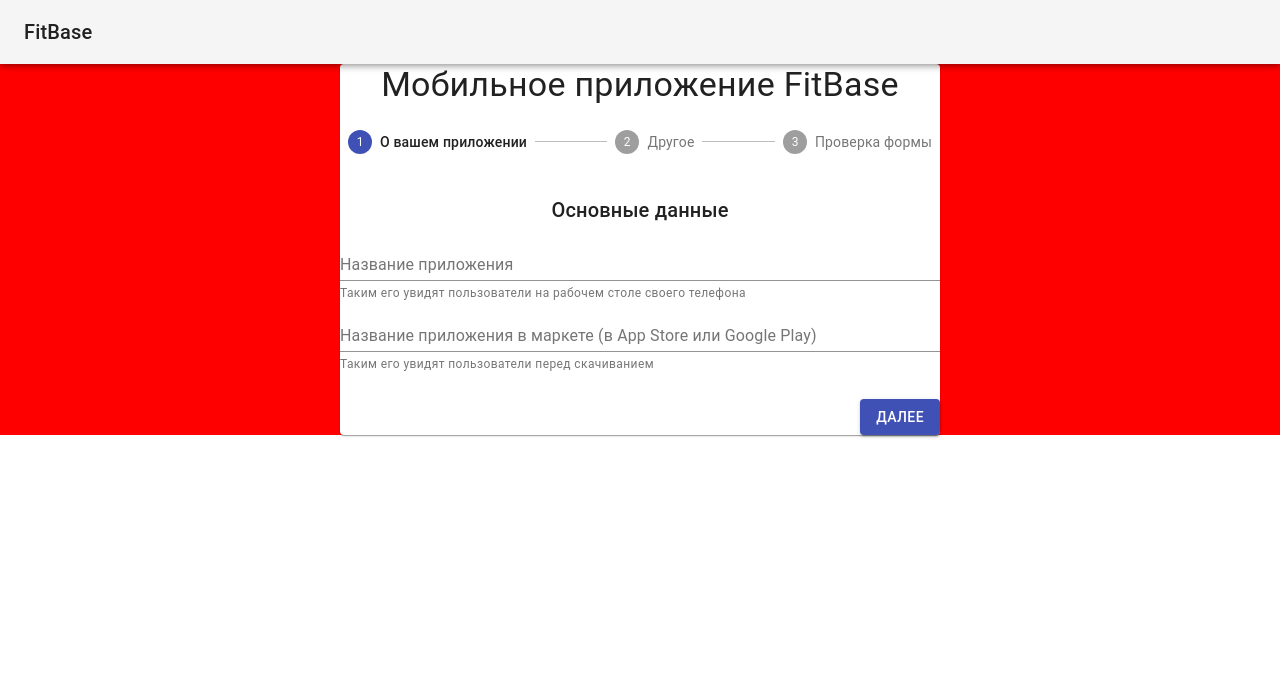
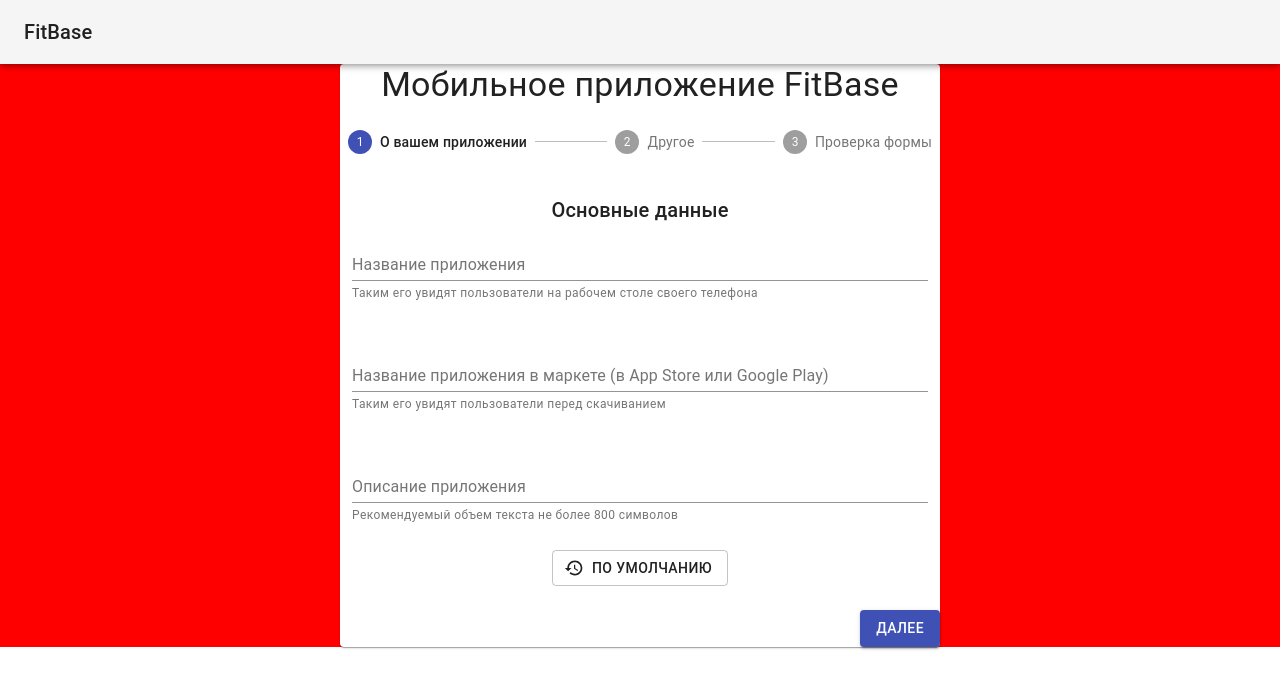
Before and after one commit to whalemare/whalemare.github.io, a React (Create React App) app: page / in a window 1280 px wide. Shown: the top 688 px of the page. Built offline with nearby package versions, Linux system fonts and the light colour scheme.

Commit message:
Add descriptions

```diff
--- a/src/module/locale/ru.ts
+++ b/src/module/locale/ru.ts
@@ -8,6 +8,7 @@ const ru = {
   actions: {
     back: 'Назад',
     next: 'Далее',
+    useDefault: 'По умолчанию',
   },
   review: 'Проверка формы',
   mainInfo: 'Основные данные',
@@ -15,6 +16,15 @@ const ru = {
   appNameStore: 'Название приложения в маркете (в App Store или Google Play)',
   appNameDescription: 'Таким его увидят пользователи на рабочем столе своего телефона',
   appNameStoreDescription: 'Таким его увидят пользователи перед скачиванием',
+  marketDescription: 'Описание приложения',
+  marketDescriptionHelp: 'Рекомендуемый объем текста не более 800 символов',
+  marketDescriptionPlaceholder: `Мобильное приложение для клиентов фитнес-клубов и спортивных студий
+
+В приложение клиенты смогут:
+- Посмотреть актуальное расписание тренировок;
+- Записаться на групповые тренировки;
+- Получать PUSH-уведомления о предстоящей тренировке за 3 часа;
+- Узнать срок действия абонементов и услуг.`,
 }
 
 export default ru
--- a/src/module/locale/useStrings.ts
+++ b/src/module/locale/useStrings.ts
@@ -1,5 +1,9 @@
 import ru from './ru'
 
+export const strings = ru
+
 export function useStrings() {
-  return ru
+  return strings
 }
+
+export type AppStrings = ReturnType<typeof useStrings>
--- a/src/module/metadata/component/AppFormComponent.tsx
+++ b/src/module/metadata/component/AppFormComponent.tsx
@@ -1,23 +1,30 @@
-import { Grid, Typography } from '@material-ui/core'
+import { Button, Grid, makeStyles, Typography } from '@material-ui/core'
+import RestoreIcon from '@material-ui/icons/Restore'
 import { observer } from 'mobx-react-lite'
 
 import { TextView } from '../../../lib/react/TextView'
 import { useStrings } from '../../locale/useStrings'
 import { useStores } from '../../useStores'
-
 interface AppFormComponentProps {}
 
+const useStyles = makeStyles((theme) => ({
+  field: {
+    marginTop: theme.spacing(2),
+  },
+}))
+
 export const AppFormComponent = observer<AppFormComponentProps>(() => {
+  const styles = useStyles()
   const strings = useStrings()
   const { formStore } = useStores()
 
   return (
-    <div>
+    <div style={{ marginRight: 12, marginLeft: 12 }}>
       <Typography gutterBottom variant="h6">
         {strings.mainInfo}
       </Typography>
-      <Grid container spacing={3}>
-        <Grid item sm={12} xs={12}>
+      <Grid container alignItems="stretch" spacing={3}>
+        <Grid item xs={12}>
           <TextView
             fullWidth
             helperText={strings.appNameDescription}
@@ -25,13 +32,34 @@ export const AppFormComponent = observer<AppFormComponentProps>(() => {
             store={formStore.appName}
             onBlur={formStore.onBlurAppName}
           />
+        </Grid>
 
+        <Grid item xs={12}>
           <TextView
             fullWidth
+            className={styles.field}
             helperText={strings.appNameStoreDescription}
             label={strings.appNameStore}
-            store={formStore.appNameStore}
+            store={formStore.appNameMarket}
           />
+        </Grid>
+
+        <Grid item sm={12} xs={12}>
+          <TextView
+            fullWidth
+            multiline
+            className={styles.field}
+            defaultValue={strings.marketDescriptionPlaceholder}
+            helperText={strings.marketDescriptionHelp}
+            label={strings.marketDescription}
+            store={formStore.descriptionMarket}
+          />
+        </Grid>
+
+        <Grid item sm={12} xs={12}>
+          <Button startIcon={<RestoreIcon />} variant="outlined" onClick={formStore.onPressRestoreDescription}>
+            {strings.actions.useDefault}
+          </Button>
         </Grid>
       </Grid>
     </div>
--- a/src/module/metadata/store/FormStore.ts
+++ b/src/module/metadata/store/FormStore.ts
@@ -1,19 +1,26 @@
 import { makeAutoObservable } from 'mobx'
 
 import { TextStore } from '../../../lib/mobx/TextStore'
+import { AppStrings } from '../../locale/useStrings'
 
 export class FormStore {
   appName = new TextStore()
 
-  appNameStore = new TextStore()
+  appNameMarket = new TextStore()
+
+  descriptionMarket = new TextStore()
 
   onBlurAppName = () => {
-    if (!this.appNameStore.value) {
-      this.appNameStore.set(this.appName.value.trim())
+    if (!this.appNameMarket.value) {
+      this.appNameMarket.set(this.appName.value.trim())
     }
   }
 
-  constructor() {
+  onPressRestoreDescription = () => {
+    this.descriptionMarket.set(this.strings.marketDescriptionPlaceholder)
+  }
+
+  constructor(private strings: AppStrings) {
     makeAutoObservable(this)
   }
 }
--- a/src/module/useStores.ts
+++ b/src/module/useStores.ts
@@ -1,6 +1,7 @@
+import { strings } from './locale/useStrings'
 import { FormStore } from './metadata/store/FormStore'
 
-const formStore = new FormStore()
+const formStore = new FormStore(strings)
 
 export function useStores() {
   return {
```
